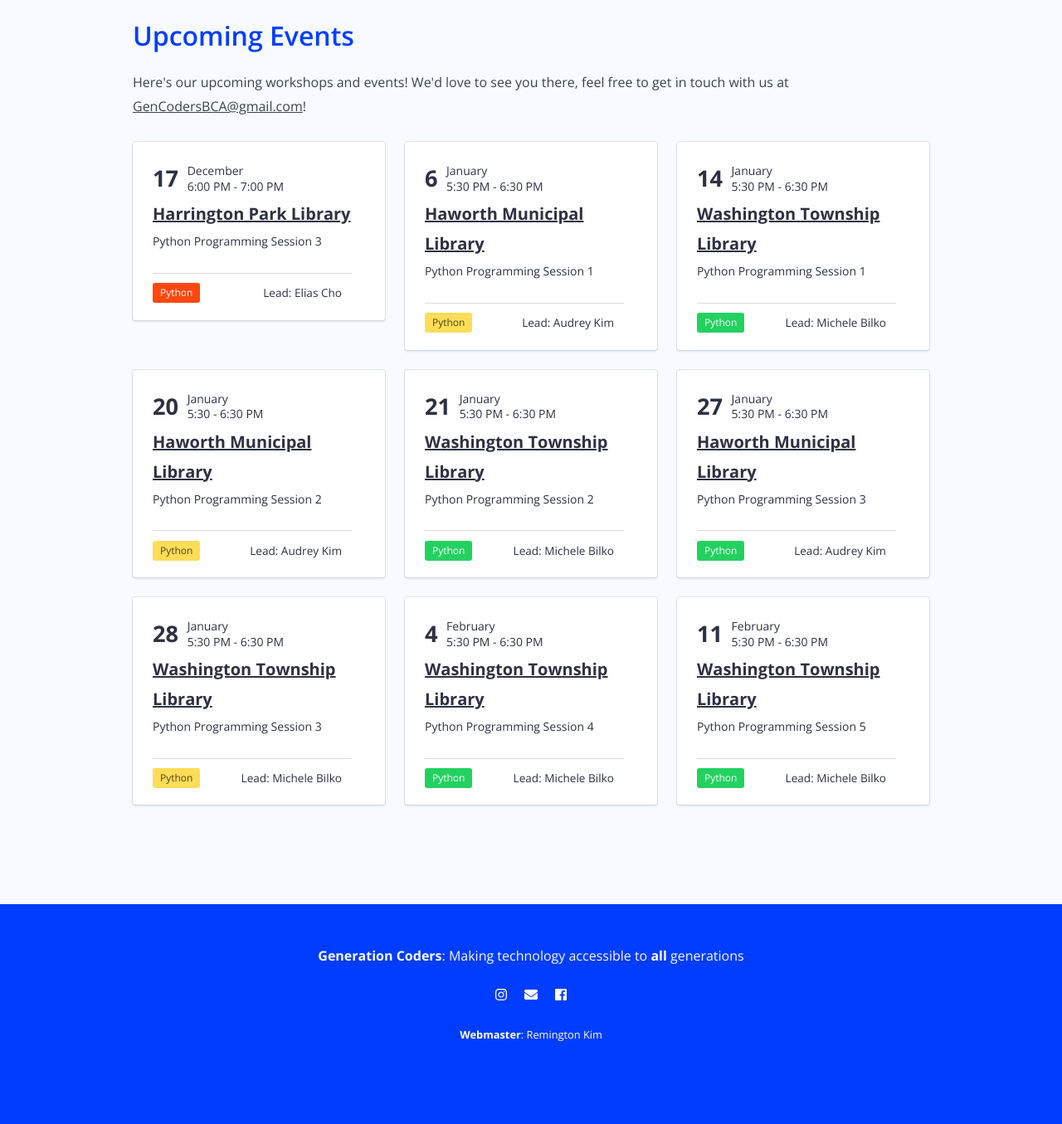
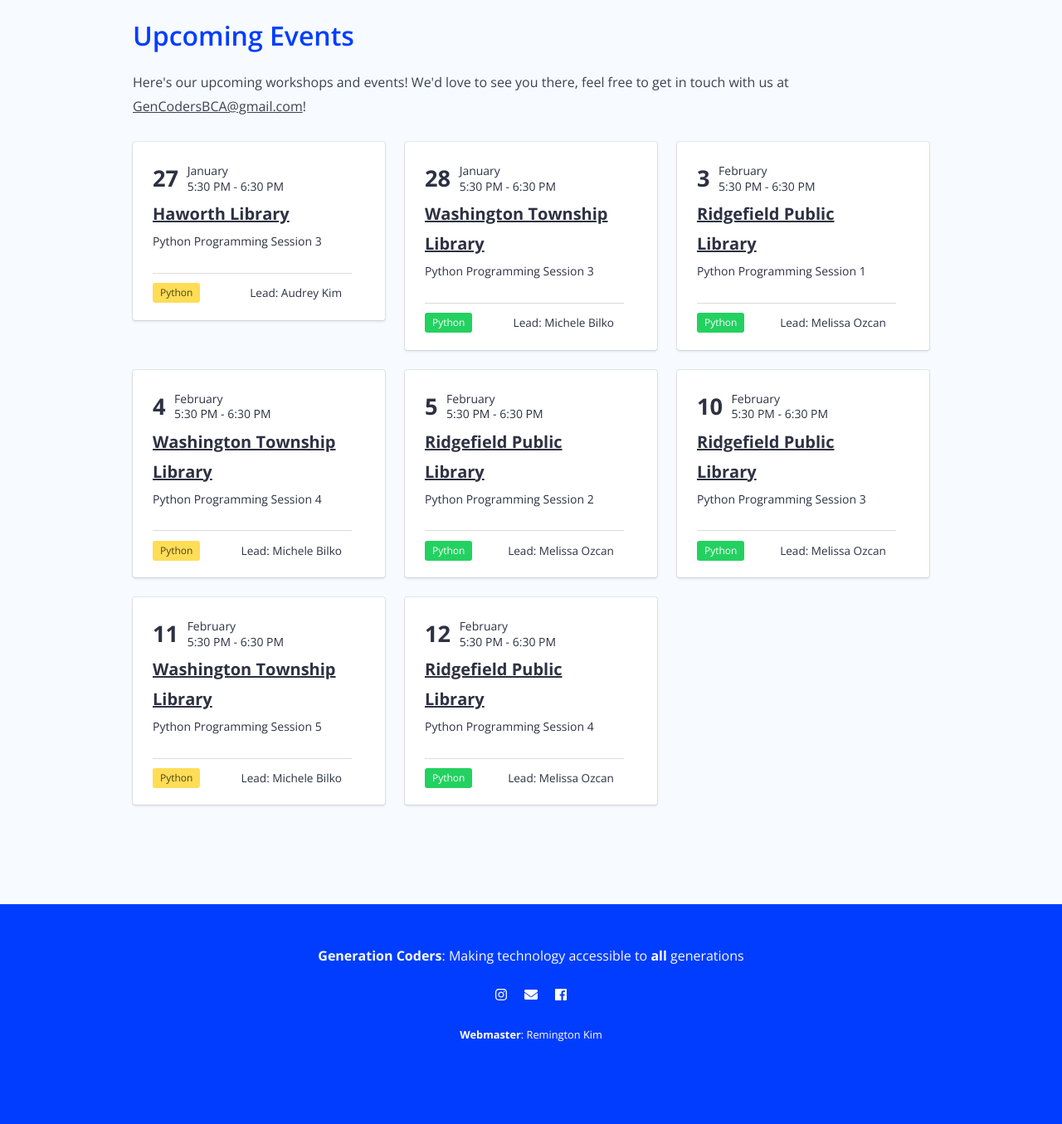
Before and after one commit to Generation-Coders/generation-coders, a Flask app: page /upcoming in a window 1280 px wide. Shown: the part 52-1407 px from the top of the page at 83% size. Run offline with Flask 2, Linux system fonts and the light colour scheme; some libraries are stand-ins or nearby versions.

Commit message:
new dates

```diff
--- a/app/templates/upcoming.html
+++ b/app/templates/upcoming.html
@@ -6,55 +6,22 @@
     <h2 class="title is-size-3 has-text-primary">Upcoming Events</h2>
     <p class="top-blurb">Here's our upcoming workshops and events! We'd love to see you there, feel free to get in touch with us at <a href="mailto:gencodersbca@gmail.com">GenCodersBCA@gmail.com</a>!</p>
     <br>
+
     <div class="columns">
       <div class="column is-one-third">
         <div class="notification session-notification is-white">
           <div class="content">
             <div class="session-date">
               <div class="session-date-group">
-                <p class="session-day-number"><strong>17</strong></p>
-              </div>
-              <div class="session-date-group">
-                <p class="session-month is-marginless"><small>December</small></p>
-                <p class="session-time is-marginless"><small>6:00 PM - 7:00 PM</small></p>
-              </div>
-            </div>
-            <a href="#" class="is-marginless has-text-weight-bold is-size-5">Harrington Park Library</a>
-            <p><small>Python Programming Session 3</small></p>
-          </div>
-          <div class="session-bottom-details">
-            <nav class="level is-mobile">
-              <div class="level-left">
-                <div class="level-item">
-                  <span class="tag is-danger">Python</span>
-                </div>
-              </div>
-              <div class="level-right">
-                <div class="level-item">
-                  <div>
-                    <p>Lead: Elias Cho</p>
-                  </div>
-                </div>
-              </div>
-            </nav>
-          </div>
-        </div>
-      </div>
-
-      <div class="column is-one-third">
-        <div class="notification session-notification is-white">
-          <div class="content">
-            <div class="session-date">
-              <div class="session-date-group">
-                <p class="session-day-number"><strong>6</strong></p>
+                <p class="session-day-number"><strong>27</strong></p>
               </div>
               <div class="session-date-group">
                 <p class="session-month is-marginless"><small>January</small></p>
                 <p class="session-time is-marginless"><small>5:30 PM - 6:30 PM</small></p>
               </div>
             </div>
-            <a href="#" class="is-marginless has-text-weight-bold is-size-5">Haworth Municipal Library</a>
-            <p><small>Python Programming Session 1</small></p>
+            <a href="#" class="is-marginless has-text-weight-bold is-size-5">Haworth Library</a>
+            <p><small>Python Programming Session 3</small></p>
           </div>
           <div class="session-bottom-details">
             <nav class="level is-mobile">
@@ -80,7 +47,7 @@
           <div class="content">
             <div class="session-date">
               <div class="session-date-group">
-                <p class="session-day-number"><strong>14</strong></p>
+                <p class="session-day-number"><strong>28</strong></p>
               </div>
               <div class="session-date-group">
                 <p class="session-month is-marginless"><small>January</small></p>
@@ -88,77 +55,7 @@
               </div>
             </div>
             <a href="#" class="is-marginless has-text-weight-bold is-size-5">Washington Township Library</a>
-            <p><small>Python Programming Session 1</small></p>
-          </div>
-          <div class="session-bottom-details">
-            <nav class="level is-mobile">
-              <div class="level-left">
-                <div class="level-item">
-                  <span class="tag is-success">Python</span>
-                </div>
-              </div>
-              <div class="level-right">
-                <div class="level-item">
-                  <div>
-                    <p>Lead: Michele Bilko</p>
-                  </div>
-                </div>
-              </div>
-            </nav>
-          </div>
-        </div>
-      </div>
-    </div>
-
-    <div class="columns">
-      <div class="column is-one-third">
-        <div class="notification session-notification is-white">
-          <div class="content">
-            <div class="session-date">
-              <div class="session-date-group">
-                <p class="session-day-number"><strong>20</strong></p>
-              </div>
-              <div class="session-date-group">
-                <p class="session-month is-marginless"><small>January</small></p>
-                <p class="session-time is-marginless"><small>5:30 - 6:30 PM</small></p>
-              </div>
-            </div>
-            <a href="#" class="is-marginless has-text-weight-bold is-size-5">Haworth Municipal Library</a>
-            <p><small>Python Programming Session 2</small></p>
-          </div>
-          <div class="session-bottom-details">
-            <nav class="level is-mobile">
-              <div class="level-left">
-                <div class="level-item">
-                  <span class="tag is-warning">Python</span>
-                </div>
-              </div>
-              <div class="level-right">
-                <div class="level-item">
-                  <div>
-                    <p>Lead: Audrey Kim</p>
-                  </div>
-                </div>
-              </div>
-            </nav>
-          </div>
-        </div>
-      </div>
-
-      <div class="column is-one-third">
-        <div class="notification session-notification is-white">
-          <div class="content">
-            <div class="session-date">
-              <div class="session-date-group">
-                <p class="session-day-number"><strong>21</strong></p>
-              </div>
-              <div class="session-date-group">
-                <p class="session-month is-marginless"><small>January</small></p>
-                <p class="session-time is-marginless"><small>5:30 PM - 6:30 PM</small></p>
-              </div>
-            </div>
-            <a href="#" class="is-marginless has-text-weight-bold is-size-5">Washington Township Library</a>
-            <p><small>Python Programming Session 2</small></p>
+            <p><small>Python Programming Session 3</small></p>
           </div>
           <div class="session-bottom-details">
             <nav class="level is-mobile">
@@ -184,15 +81,15 @@
           <div class="content">
             <div class="session-date">
               <div class="session-date-group">
-                <p class="session-day-number"><strong>27</strong></p>
+                <p class="session-day-number"><strong>3</strong></p>
               </div>
               <div class="session-date-group">
-                <p class="session-month is-marginless"><small>January</small></p>
-                <p class="session-time is-marginless"><small>5:30 PM  - 6:30 PM</small></p>
+                <p class="session-month is-marginless"><small>February</small></p>
+                <p class="session-time is-marginless"><small>5:30 PM - 6:30 PM</small></p>
               </div>
             </div>
-            <a href="#" class="is-marginless has-text-weight-bold is-size-5">Haworth Municipal Library</a>
-            <p><small>Python Programming Session 3</small></p>
+            <a href="#" class="is-marginless has-text-weight-bold is-size-5">Ridgefield Public Library</a>
+            <p><small>Python Programming Session 1</small></p>
           </div>
           <div class="session-bottom-details">
             <nav class="level is-mobile">
@@ -204,7 +101,7 @@
               <div class="level-right">
                 <div class="level-item">
                   <div>
-                    <p>Lead: Audrey Kim</p>
+                    <p>Lead: Melissa Ozcan</p>
                   </div>
                 </div>
               </div>
@@ -220,15 +117,15 @@
           <div class="content">
             <div class="session-date">
               <div class="session-date-group">
-                <p class="session-day-number"><strong>28</strong></p>
+                <p class="session-day-number"><strong>4</strong></p>
               </div>
               <div class="session-date-group">
-                <p class="session-month is-marginless"><small>January</small></p>
+                <p class="session-month is-marginless"><small>February</small></p>
                 <p class="session-time is-marginless"><small>5:30 PM - 6:30 PM</small></p>
               </div>
             </div>
             <a href="#" class="is-marginless has-text-weight-bold is-size-5">Washington Township Library</a>
-            <p><small>Python Programming Session 3</small></p>
+            <p><small>Python Programming Session 4</small></p>
           </div>
           <div class="session-bottom-details">
             <nav class="level is-mobile">
@@ -254,7 +151,77 @@
           <div class="content">
             <div class="session-date">
               <div class="session-date-group">
-                <p class="session-day-number"><strong>4</strong></p>
+                <p class="session-day-number"><strong>5</strong></p>
+              </div>
+              <div class="session-date-group">
+                <p class="session-month is-marginless"><small>February</small></p>
+                <p class="session-time is-marginless"><small>5:30 PM - 6:30 PM</small></p>
+              </div>
+            </div>
+            <a href="#" class="is-marginless has-text-weight-bold is-size-5">Ridgefield Public Library</a>
+            <p><small>Python Programming Session 2</small></p>
+          </div>
+          <div class="session-bottom-details">
+            <nav class="level is-mobile">
+              <div class="level-left">
+                <div class="level-item">
+                  <span class="tag is-success">Python</span>
+                </div>
+              </div>
+              <div class="level-right">
+                <div class="level-item">
+                  <div>
+                    <p>Lead: Melissa Ozcan</p>
+                  </div>
+                </div>
+              </div>
+            </nav>
+          </div>
+        </div>
+      </div>
+
+      <div class="column is-one-third">
+        <div class="notification session-notification is-white">
+          <div class="content">
+            <div class="session-date">
+              <div class="session-date-group">
+                <p class="session-day-number"><strong>10</strong></p>
+              </div>
+              <div class="session-date-group">
+                <p class="session-month is-marginless"><small>February</small></p>
+                <p class="session-time is-marginless"><small>5:30 PM - 6:30 PM</small></p>
+              </div>
+            </div>
+            <a href="#" class="is-marginless has-text-weight-bold is-size-5">Ridgefield Public Library</a>
+            <p><small>Python Programming Session 3</small></p>
+          </div>
+          <div class="session-bottom-details">
+            <nav class="level is-mobile">
+              <div class="level-left">
+                <div class="level-item">
+                  <span class="tag is-success">Python</span>
+                </div>
+              </div>
+              <div class="level-right">
+                <div class="level-item">
+                  <div>
+                    <p>Lead: Melissa Ozcan</p>
+                  </div>
+                </div>
+              </div>
+            </nav>
+          </div>
+        </div>
+      </div>
+    </div>
+
+    <div class="columns">
+      <div class="column is-one-third">
+        <div class="notification session-notification is-white">
+          <div class="content">
+            <div class="session-date">
+              <div class="session-date-group">
+                <p class="session-day-number"><strong>11</strong></p>
               </div>
               <div class="session-date-group">
                 <p class="session-month is-marginless"><small>February</small></p>
@@ -262,13 +229,13 @@
               </div>
             </div>
             <a href="#" class="is-marginless has-text-weight-bold is-size-5">Washington Township Library</a>
-            <p><small>Python Programming Session 4</small></p>
+            <p><small>Python Programming Session 5</small></p>
           </div>
           <div class="session-bottom-details">
             <nav class="level is-mobile">
               <div class="level-left">
                 <div class="level-item">
-                  <span class="tag is-success">Python</span>
+                  <span class="tag is-warning">Python</span>
                 </div>
               </div>
               <div class="level-right">
@@ -288,15 +255,15 @@
           <div class="content">
             <div class="session-date">
               <div class="session-date-group">
-                <p class="session-day-number"><strong>11</strong></p>
+                <p class="session-day-number"><strong>12</strong></p>
               </div>
               <div class="session-date-group">
                 <p class="session-month is-marginless"><small>February</small></p>
                 <p class="session-time is-marginless"><small>5:30 PM - 6:30 PM</small></p>
               </div>
             </div>
-            <a href="#" class="is-marginless has-text-weight-bold is-size-5">Washington Township Library</a>
-            <p><small>Python Programming Session 5</small></p>
+            <a href="#" class="is-marginless has-text-weight-bold is-size-5">Ridgefield Public Library</a>
+            <p><small>Python Programming Session 4</small></p>
           </div>
           <div class="session-bottom-details">
             <nav class="level is-mobile">
@@ -308,7 +275,7 @@
               <div class="level-right">
                 <div class="level-item">
                   <div>
-                    <p>Lead: Michele Bilko</p>
+                    <p>Lead: Melissa Ozcan</p>
                   </div>
                 </div>
               </div>
@@ -316,12 +283,6 @@
           </div>
         </div>
       </div>
-    </div>
-
-
-
-
-  </div>
 </section>
 {% include 'footer.html' %}
 {% endblock %}
```
